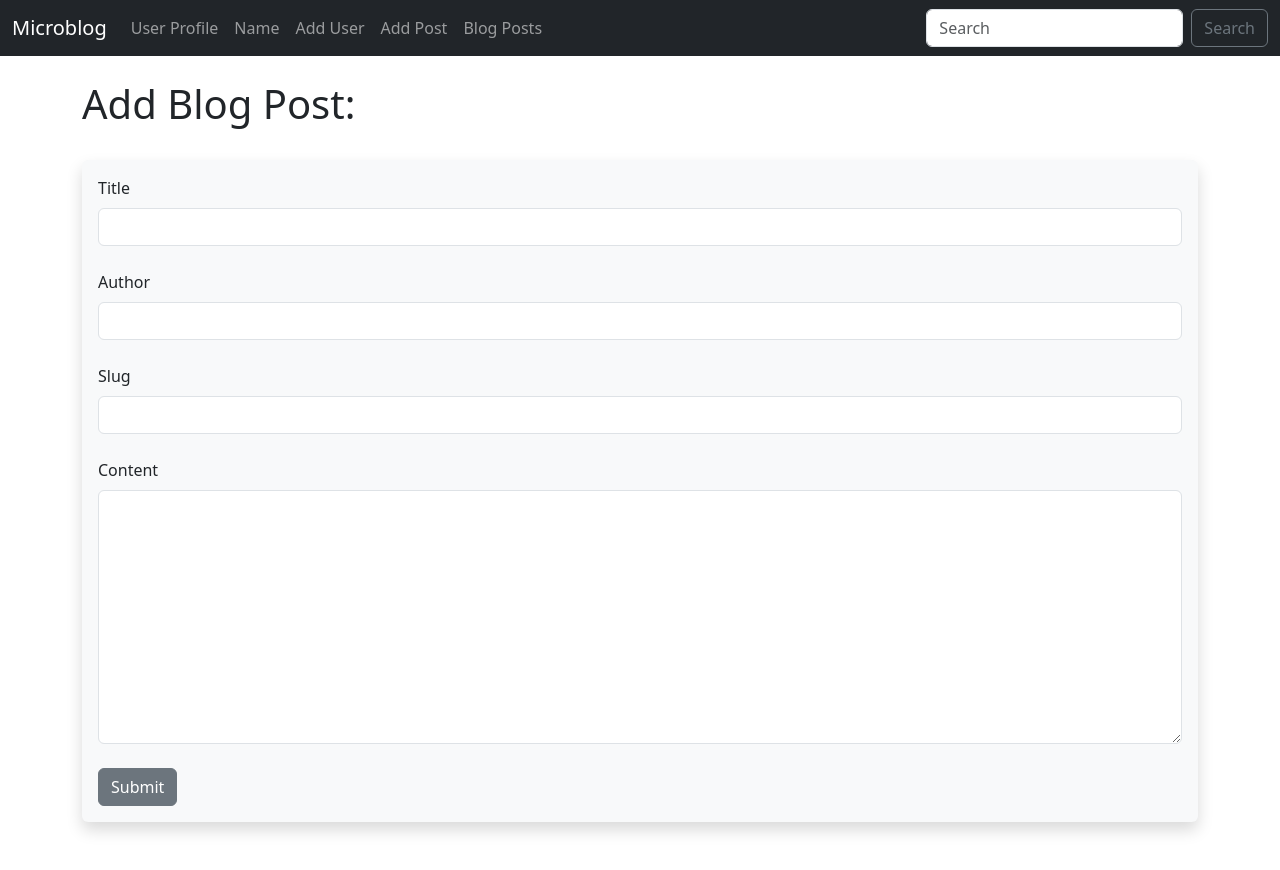
After one commit to CPWu/autoscale.ca, a Flask app: page /add-post in a window 1280 px wide. The commit adds this page. Run offline with Flask 3, Linux system fonts and the light colour scheme.

Commit message:
Added the ability to submit, edit and view posts.

```diff
--- a/app/forms.py
+++ b/app/forms.py
@@ -1,6 +1,7 @@
 from flask_wtf import FlaskForm
 from wtforms import StringField, PasswordField, BooleanField, SubmitField, ValidationError
 from wtforms.validators import DataRequired, EqualTo, Length
+from wtforms.widgets import TextArea
 
 
 class LoginForm(FlaskForm):
@@ -25,3 +26,10 @@ class UserForm(FlaskForm):
     password_hash = PasswordField("Password", validators=[DataRequired(),EqualTo('password_hash2', message="Passwords Must Match!")])
     password_hash2 = PasswordField("Confirm Password", validators=[DataRequired()])
     submit = SubmitField("Submit")
+
+class PostForm(FlaskForm):
+    title = StringField("Title", validators=[DataRequired()])
+    content = StringField("Content", validators=[DataRequired()], widget=TextArea())
+    author = StringField("Author", validators=[DataRequired()])
+    slug = StringField("Slug")
+    submit= SubmitField("Submit")
--- a/app/routes.py
+++ b/app/routes.py
@@ -1,9 +1,10 @@
 from flask import render_template, flash, redirect, url_for, request
 from app import app
-from app.forms import LoginForm, NameForm, UserForm, PasswordForm
-from app.models import User
+from app.forms import LoginForm, NameForm, UserForm, PasswordForm, PostForm
+from app.models import User, Post
 from app import db
 from werkzeug.security import generate_password_hash, check_password_hash
+from datetime import date
 
 @app.route("/")
 @app.route("/index")
@@ -122,7 +123,59 @@ def test_pw():
 
     return render_template('test_pw.html', email=email, password=password, pw_to_check=pw_to_check, passed=passed, form=form)
 
+@app.route("/add-post", methods=["GET", "POST"])
+def add_post():
+    form = PostForm()
 
+    if form.validate_on_submit():
+        post = Post(title=form.title.data, content=form.content.data, author=form.author.data, slug=form.slug.data)
+        # Clear Form
+        form.title.data = ''
+        form.content.data = ''
+        form.author.data = ''
+        form.slug.data = ''
+
+        # Add to DB
+        db.session.add(post)
+        db.session.commit()
+
+        # Flash Message
+        flash("Post Submitted Successfully!")
+
+        # Redirect
+    return render_template("add_post.html", form=form)
+
+@app.route("/posts", methods=["GET"])
+def posts():
+    # Get All Posts from DB
+    posts = Post.query.order_by(Post.date_posted)
+
+    return render_template("posts.html", posts=posts)
+
+@app.route("/posts/<int:id>")
+def post(id):
+    post = Post.query.get_or_404(id)
+    return render_template("post.html", post=post)
+
+@app.route("/posts/edit/<int:id>", methods=["GET","POST"])
+def edit_post(id):
+    post = Post.query.get_or_404(id)
+    form = PostForm()
+    if form.validate_on_submit():
+        post.title = form.title.data
+        post.author = form.author.data
+        post.slug = form.slug.data
+        post.content = form.content.data
+        # Commit
+        db.session.add(post)
+        db.session.commit()
+        flash("Post has been updated!")
+        return redirect(url_for('post',id=post.id))
+    form.title.data = post.title
+    form.author.data = post.author
+    form.slug.data = post.slug
+    form.content.data = post.content
+    return render_template('edit_post.html',form=form)
 # Custom Error Page - Invalid URL
 @app.errorhandler(404)
 def page_not_found(e):
--- /dev/null
+++ b/app/templates/add_post.html
@@ -0,0 +1,32 @@
+{% extends "base.html" %}
+
+{% block content %}
+
+{% for message in get_flashed_messages() %}
+<div class="alert alert-warning alert-dismissible fade show" role="alert">
+    {{ message }}
+</div>
+{% endfor %}
+
+<h1>Add Blog Post:</h1>
+<br />
+<div class="shadow p-3 mb-5 bg-body-tertiary rounded">
+    <form action="" method="post">
+        {{ form.hidden_tag() }}
+
+        {{ form.title.label(class="form-label") }}
+        {{ form.title(class="form-control") }}
+        <br />
+        {{ form.author.label(class="form-label") }}
+        {{ form.author(class="form-control") }}
+        <br />
+        {{ form.slug.label(class="form-label") }}
+        {{ form.slug(class="form-control") }}
+        <br />
+        {{ form.content.label(class="form-label") }}
+        {{ form.content(class="form-control", rows="10") }}
+        <br />
+        {{ form.submit(class="btn btn-secondary") }}
+    </form>
+</div>
+{% endblock %}
--- a/app/templates/navbar.html
+++ b/app/templates/navbar.html
@@ -16,6 +16,12 @@
                 <li class="nav-item">
                     <a class="nav-link" href="{{ url_for('add_user') }}">Add User</a>
                 </li>
+                <li class="nav-item">
+                    <a class="nav-link" href="{{ url_for('add_post') }}">Add Post</a>
+                </li>
+                <li class="nav-item">
+                    <a class="nav-link" href="{{ url_for('posts') }}">Blog Posts</a>
+                </li>
             </ul>
             <form class="d-flex" role="search">
                 <input class="form-control me-2" type="search" placeholder="Search" aria-label="Search">
```
Also changed, not shown: app/models.py (+7 -12 lines), app/templates/edit_post.html (added, +34 -0 lines), app/templates/post.html (added, +22 -0 lines), app/templates/posts.html (added, +26 -0 lines), migrations/versions/5a7ccd9130da_add_post_model.py (added, +40 -0 lines), app/app.db.
